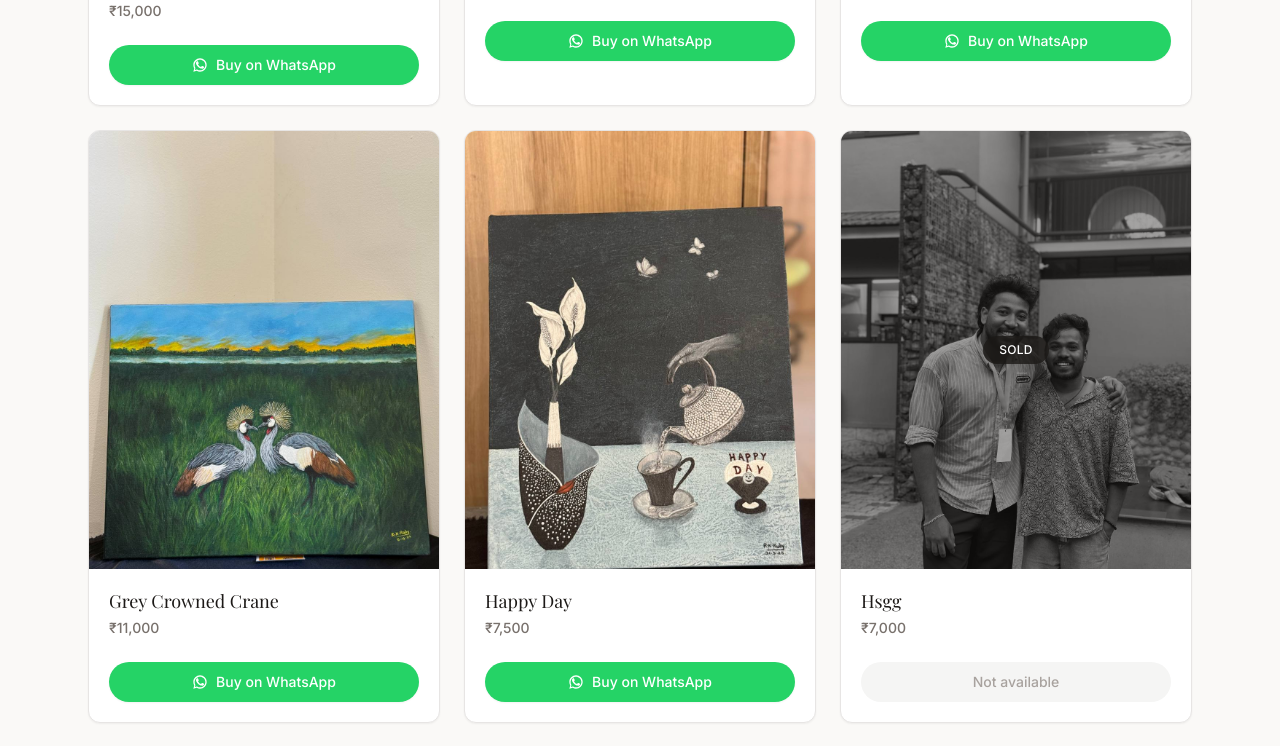
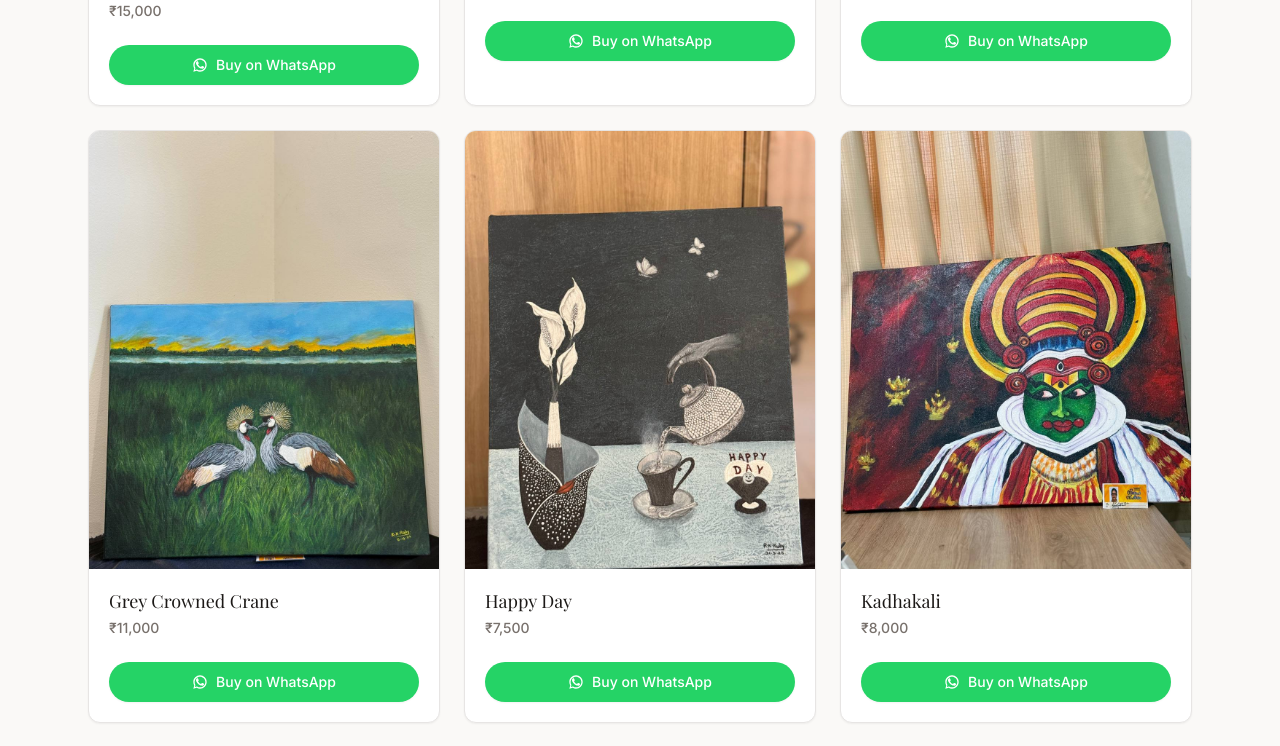
Before and after one commit to jasilmohmd/Art-catalogue, a Next.js app: page / in a window 1280 px wide. Shown: the part 2080-2826 px from the top of the page. Built offline with nearby package versions, Linux system fonts and the light colour scheme; a web font is replaced by a local one.

Commit message:
chore: remove Hsgg artwork

```diff
--- a/data/artworks.ts
+++ b/data/artworks.ts
@@ -64,13 +64,6 @@ export const artworks: Artwork[] = [
     price: 7500,
     image: "/artworks/happy_day-7500.jpg",
     available: true,
-  },
-  {
-    id: "hsgg",
-    name: "Hsgg",
-    price: 7000,
-    image: "/artworks/hsgg-7000-sold.jpg",
-    available: false,
   },
   {
     id: "kadhakali",
```
Also changed, not shown: public/artworks/hsgg-7000-sold.jpg (deleted).
